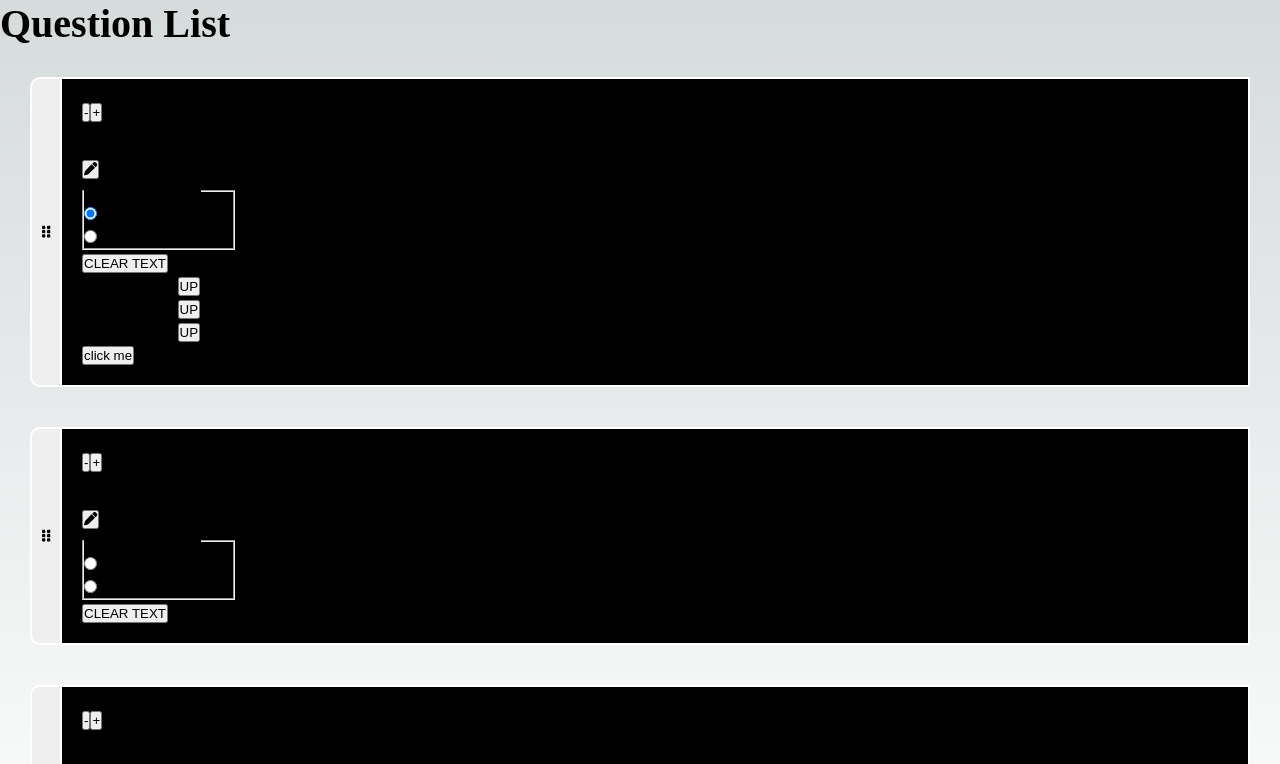
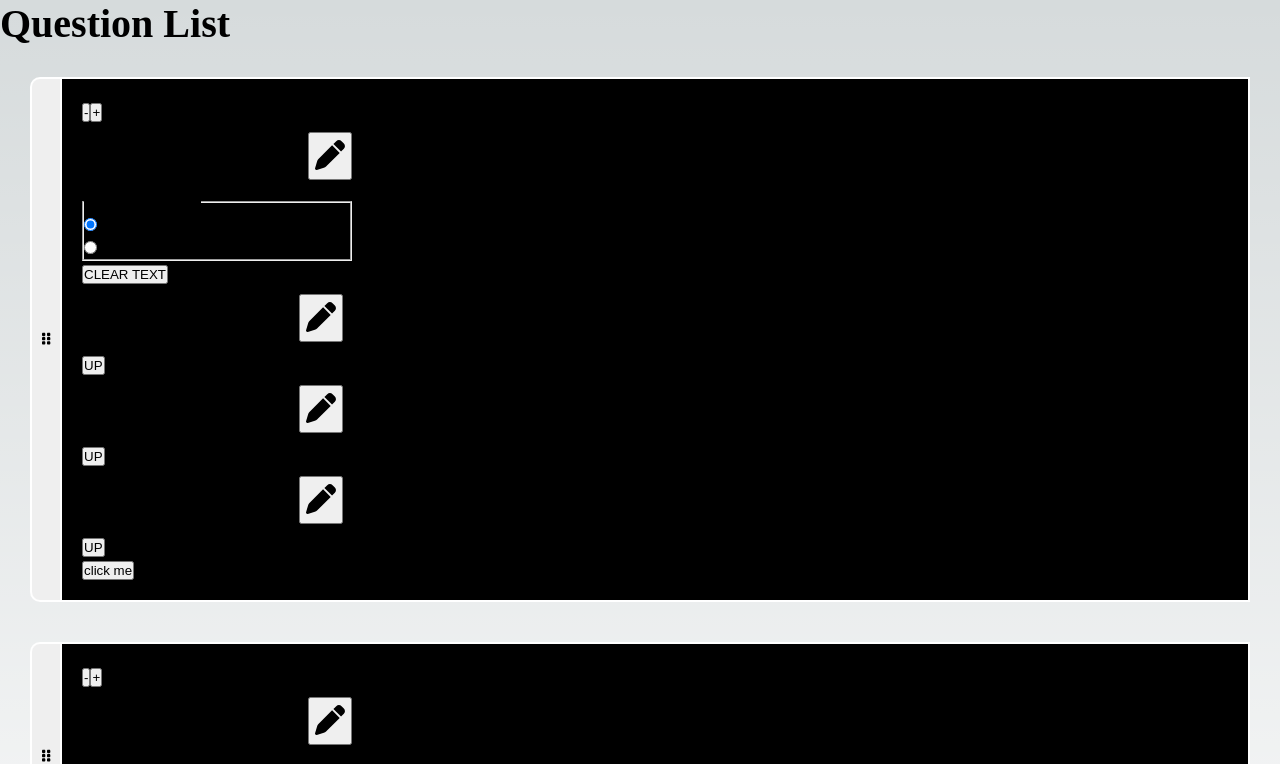
Before and after one commit to klalicki/mini-survey, a Next.js app: page /edit in a window 1280 px wide. Shown: the top 764 px of the page. Built offline with nearby package versions, Linux system fonts and the light colour scheme.

Commit message:
implements TextInput component on MCEditor, adds basic CSS to improve layout of TextInput

```diff
--- a/components/Editors/MCEditor/MCEditor.tsx
+++ b/components/Editors/MCEditor/MCEditor.tsx
@@ -4,6 +4,8 @@ optionsList: Array<string> containing all of the options that should go in the e
 updateFn: a function that accepts one argument: the new options list: Array<string>
 This component renders each of the
 */
+
+import TextInput from "@/components/TextInput/TextInput";
 
 const MCEditor = ({
   optionsList,
@@ -40,7 +42,12 @@ const MCEditor = ({
         optionsList.map((item, index) => {
           return (
             <div key={`item-${index}-${item}`}>
-              {item}
+              <TextInput
+                value={item}
+                onChange={(newVal) => {
+                  updateItem(index, newVal);
+                }}
+              />
               <button
                 onClick={() => {
                   moveItem(index, index - 1);
--- a/components/TextInput/TextInput.tsx
+++ b/components/TextInput/TextInput.tsx
@@ -16,6 +16,7 @@ const TextInput = ({
   };
   return (
     <form
+      className="text-input"
       onSubmit={(e) => {
         e.preventDefault();
         if (isEditing) {
--- a/styles/globals.css
+++ b/styles/globals.css
@@ -151,3 +151,19 @@ a {
 .eq-main {
   padding: 0.5rem;
 }
+.text-input {
+  display: flex;
+  gap: 0.5rem;
+  padding: 0.5rem 0rem;
+}
+.text-input input,
+.text-input h2 {
+  font-size: 2rem;
+  font-family: sans-serif;
+  font-weight: normal;
+}
+
+.text-input button {
+  font-size: 1.5rem;
+  padding: 0.25rem;
+}
```
